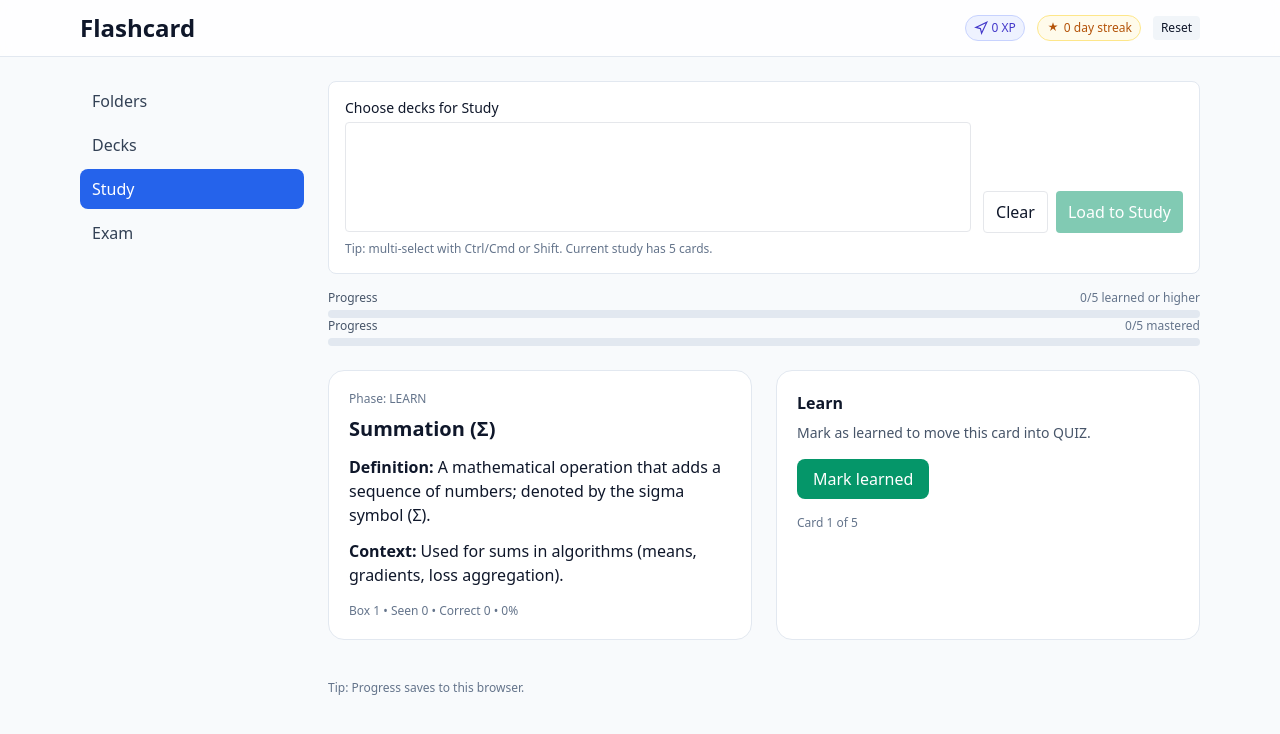
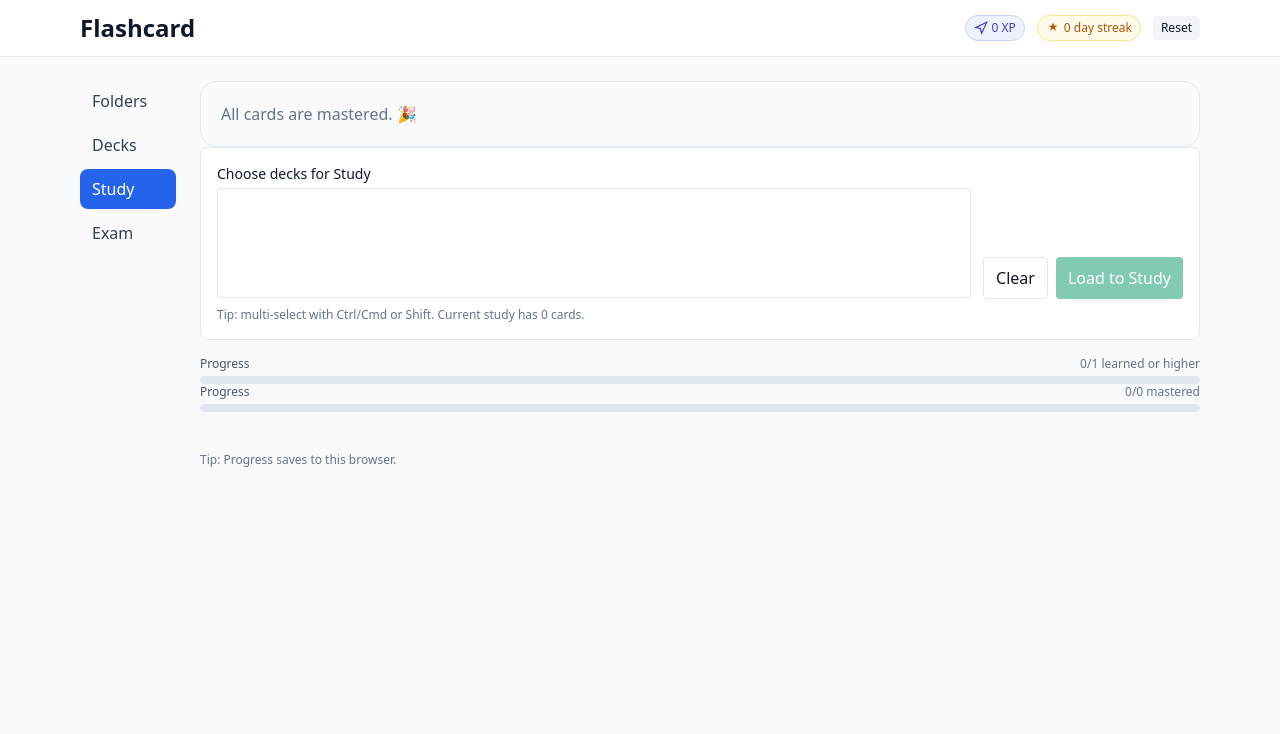
Before and after one commit to hungdoan160796/Flashcard, a React (Vite) app: page / in a window 1280 px wide. Shown: the top 734 px of the page. Built offline with nearby package versions, Linux system fonts and the light colour scheme.

Commit message:
working well

```diff
--- a/src/App.jsx
+++ b/src/App.jsx
@@ -19,20 +19,15 @@ import useStudyRuntime from "./hooks/useStudyRuntime";
 // Study dashboard
 import StudyDashboard from "./features/study/StudyDashboard";
 
-function ensureUnfiledFolder(mutRepo) {
-  const existing = Object.values(mutRepo.folders || {}).find(
-    f => (f.name || "").toLowerCase() === "unfiled"
-  );
-  if (existing) return existing.id;
-  const id = "unfiled";
-  mutRepo.folders = mutRepo.folders || {};
-  mutRepo.folders[id] = { id, name: "Unfiled" };
-  return id;
-}
-
 
 export default function App() {
-  const [dash, setDash] = React.useState(Dashboard.STUDY);
+
+ const [dash, setDash] = React.useState(() =>
+   localStorage.getItem("dash_last_v1") || Dashboard.STUDY
+ );
+ React.useEffect(() => {
+   localStorage.setItem("dash_last_v1", dash);
+ }, [dash]);
 
   // Repo (folders/decks) + CRUD
   const {
--- a/src/components/Sidebar.jsx
+++ b/src/components/Sidebar.jsx
@@ -4,7 +4,7 @@ import { Dashboard } from "../constants/dashboards";
 
 export default function Sidebar({ value, onChange }) {
   return (
-    <aside className="w-56 shrink-0">
+    <aside className="w-24 shrink-0">
       <nav className="space-y-1">
         <NavItem label="Folders" active={value === Dashboard.FOLDERS} onClick={() => onChange(Dashboard.FOLDERS)} />
         <NavItem label="Decks"   active={value === Dashboard.DECKS}   onClick={() => onChange(Dashboard.DECKS)} />
--- a/src/features/study/StudyDashboard.jsx
+++ b/src/features/study/StudyDashboard.jsx
@@ -10,6 +10,9 @@ export default function StudyDashboard({
 }) {
   return (
     <>
+      <section>
+        <StudyView deck={deck} onStartNextGroup={() => {}} onLearn={onLearn} onQuiz={onQuiz} onMaster={onMaster} />
+      </section>
       <StudySelector
         repo={repo}
         activeIds={activeIds}
@@ -24,9 +27,6 @@ export default function StudyDashboard({
         masteredText={masteredText}
         earnedBadges={badges}
       />
-      <section>
-        <StudyView deck={deck} onStartNextGroup={() => {}} onLearn={onLearn} onQuiz={onQuiz} onMaster={onMaster} />
-      </section>
     </>
   );
 }
--- a/src/features/study/utils.js
+++ b/src/features/study/utils.js
@@ -3,17 +3,46 @@ export function getDeckArray(repo) {
   return Array.isArray(decks) ? decks : Object.values(decks);
 }
 
-export function toStudyCardsFromRepoDecks(selectedDecks, now = Date.now()) {
+// Accepts EITHER:
+//   toStudyCardsFromRepoDecks(selectedDecksArray, now?)
+// OR
+//   toStudyCardsFromRepoDecks(repoObject, deckIdArray, now?)
+export function toStudyCardsFromRepoDecks(arg1, arg2, arg3) {
+  let selectedDecks = [];
+  let now = Date.now();
+
+  // Form 1: (arrayOfDecks, now?)
+  if (Array.isArray(arg1) && (!arg2 || typeof arg2 === "number")) {
+    selectedDecks = arg1;
+    if (typeof arg2 === "number") now = arg2;
+  }
+  // Form 2: (repoObject, deckIdArray, now?)
+  else if (arg1 && typeof arg1 === "object" && (Array.isArray(arg2) || arg2 == null)) {
+    const repo = arg1;
+    const ids = new Set(Array.isArray(arg2) ? arg2 : []);
+    const allDecks = getDeckArray(repo);
+    selectedDecks = ids.size ? allDecks.filter(d => ids.has(d.id)) : allDecks;
+    if (typeof arg3 === "number") now = arg3;
+  }
+  // Fallback: nothing valid
+  else {
+    selectedDecks = [];
+  }
+
   const cards = [];
   for (const d of selectedDecks) {
-    for (const c of d.cards || []) {
+    for (const c of (d?.cards || [])) {
       cards.push({
         id: crypto.randomUUID(),
         term: c.term ?? "",
-        title: c.term ?? c.title ?? "",       // <- add title for StudyView
+        title: c.term ?? c.title ?? "",        // StudyView expects .title
         definition: c.definition ?? "",
-        context: c.use ?? c.context ?? "",    // <- add context for StudyView
-        box: 1, learnedBox: 0, seen: 0, correct: 0, nextDue: now,
+        context: c.use ?? c.context ?? "",     // StudyView expects .context
+        box: 1,
+        learnedBox: 0,
+        seen: 0,
+        correct: 0,
+        nextDue: now,
       });
     }
   }
--- a/src/hooks/useStudyRuntime.js
+++ b/src/hooks/useStudyRuntime.js
@@ -9,15 +9,13 @@ export default function useStudyRuntime() {
   const [state, setState] = React.useState(() => {
     const existing = loadState();
     if (existing) {
-      const migratedDeck = existing.deck.map(c => ({ ...c, learnedBox: c.learnedBox ?? 0 }));
+      const migratedDeck = (existing.deck || []).map(c => ({ ...c, learnedBox: c.learnedBox ?? 0 }));
       const s = { ...existing, deck: migratedDeck, ...maybeUpdateStreakFields(existing) };
-      saveState(s);
+      saveState(s);               // write back the migrated shape
       return s;
     }
-    const deck = BASE_CONCEPTS.map(c => ({
-      ...c, box: 1, nextDue: Date.now(), seen: 0, correct: 0, learnedBox: 0,
-    }));
-    const s = { deck, xp: 0, streak: 0, lastActiveDate: todayStr(), badges: [] };
+    // first-time: empty deck; will be filled when you click "Load to Study"
+    const s = { deck: [], xp: 0, streak: 0, lastActiveDate: todayStr(), badges: [] };
     saveState(s);
     return s;
   });
@@ -48,44 +46,56 @@ export default function useStudyRuntime() {
   }, [state.deck]);
 
   // public handlers for StudyView
-  const onLearn = (id) => setState(s => {
-    const deck = s.deck.map(c => c.id === id
+  const onLearn = (id) => {
+    setState(s => {
+      const deck = s.deck.map(c =>
+        c.id === id
           ? { ...c, learnedBox: Math.max(1, c.learnedBox ?? 0), box: 2, seen: c.seen + 1, nextDue: Date.now() + DAY }
           : c
       );
       return { ...s, deck, xp: s.xp + 2 };
     });
+  };
 
-  const onQuiz = (id, correct) => setState(s => {
+
+  const onQuiz = (id, correct) => {
+    setState(s => {
       const deck = s.deck.map(c => {
         if (c.id !== id) return c;
         return correct
           ? { ...c, box: 3, seen: c.seen + 1, correct: c.correct + 1 }
-        : { ...c, box: 1, learnedBox: 0, seen: c.seen + 1 };
+          : { ...c, box: 1, learnedBox: 0, seen: c.seen + 1 }; // deferred demotion behavior
       });
       return { ...s, deck };
     });
+  };
 
-  const onMaster = (id, correct) => setState(s => {
-    const deck = s.deck.map(c => c.id === id
-      ? { ...c, seen: c.seen + 1, correct: c.correct + (correct ? 1 : 0), mastered: correct ? true : c.mastered || false, box: correct ? c.box : 2 }
+  const onMaster = (id, correct) => {
+    setState(s => {
+      const deck = s.deck.map(c =>
+        c.id === id
+          ? {
+            ...c,
+            seen: c.seen + 1,
+            correct: c.correct + (correct ? 1 : 0),
+            mastered: correct ? true : c.mastered || false,
+            box: correct ? c.box : 2, // deferred demotion
+          }
           : c
       );
       return { ...s, deck, xp: s.xp + (correct ? 8 : 2) };
     });
+  };
 
-  function resetAll() {
-    const deck = BASE_CONCEPTS.map(c => ({
-      ...c, box: 1, nextDue: Date.now(), seen: 0, correct: 0, learnedBox: 0,
-    }));
-    setState({ deck, xp: 0, streak: 0, lastActiveDate: todayStr(), badges: [] });
-  }
+  const resetAll = () => {
+    const s = { deck: [], xp: 0, streak: 0, lastActiveDate: todayStr(), badges: [] };
+    setState(s); // persisted by effect
+  };
 
-  function loadRepoDecksIntoStudy(repo, activeDeckIds) {
-    const chosen = getDeckArray(repo).filter(d => activeDeckIds.includes(d.id));
-    const studyCards = toStudyCardsFromRepoDecks(chosen);
+  const loadRepoDecksIntoStudy = (repo, deckIds) => {
+    const studyCards = toStudyCardsFromRepoDecks(repo, deckIds); // your helper
     setState(s => ({ ...s, deck: studyCards, lastActiveDate: todayStr() }));
-  }
+  };
 
   return {
     state,
--- a/src/views/Exams.jsx
+++ b/src/views/Exams.jsx
@@ -1,77 +1,147 @@
+// src/views/Exams.jsx
 import React from "react";
 
-/** Exams dashboard (scaffold)
- *  - Lets user choose folder(s) or deck(s) to take an exam
- *  - We’ll wire selection + start later
+/**
+ * Exams dashboard (stub)
+ * - Accepts folders/decks as either arrays or map-objects ({id: obj})
+ * - Multi-select folders and/or decks
+ * - "Start exam" disabled until a selection exists
+ *
+ * Props:
+ *  - folders: Folder[] | {[id]: Folder}
+ *  - decks:   Deck[]   | {[id]: Deck}
+ *  - onStartExam: (folderIds: string[], deckIds: string[]) => void
  */
 export default function ExamsView({
   folders = [],
   decks = [],
-  onStartExam, // (selectedFolderIds, selectedDeckIds) => void
+  onStartExam,
 }) {
+  const foldersArr = React.useMemo(
+    () => (Array.isArray(folders) ? folders : Object.values(folders || {})),
+    [folders]
+  );
+  const decksArr = React.useMemo(
+    () => (Array.isArray(decks) ? decks : Object.values(decks || {})),
+    [decks]
+  );
+
+  // Precompute counts for nice labels
+  const decksByFolder = React.useMemo(() => {
+    const map = {};
+    for (const d of decksArr) {
+      const fid = d.folderId || "";
+      if (!map[fid]) map[fid] = { deckCount: 0, cardCount: 0 };
+      map[fid].deckCount += 1;
+      map[fid].cardCount += (d.cards?.length ?? 0);
+    }
+    return map; // key: folderId ("" means Unfiled)
+  }, [decksArr]);
+
+  const deckCardCount = (deckId) => {
+    const d = decksArr.find((x) => x.id === deckId);
+    return d ? (d.cards?.length ?? 0) : 0;
+  };
+
   const [folderSel, setFolderSel] = React.useState(new Set());
   const [deckSel, setDeckSel] = React.useState(new Set());
 
-  const toggle = (set, id) =>
-    set((prev) => {
+  const toggle = (setter, id) =>
+    setter((prev) => {
       const n = new Set(prev);
       n.has(id) ? n.delete(id) : n.add(id);
       return n;
     });
 
+  const clearAll = () => {
+    setFolderSel(new Set());
+    setDeckSel(new Set());
+  };
+
+  const canStart = folderSel.size > 0 || deckSel.size > 0;
+
   return (
     <div className="space-y-6">
+      <div className="flex items-center justify-between">
         <h2 className="text-xl font-semibold">Exam</h2>
+        <div className="flex gap-2">
+          <button
+            className="px-3 py-1.5 rounded border"
+            onClick={clearAll}
+          >
+            Clear
+          </button>
+          <button
+            className="px-3 py-1.5 rounded bg-slate-900 text-white disabled:opacity-50"
+            disabled={!canStart}
+            onClick={() =>
+              onStartExam?.(Array.from(folderSel), Array.from(deckSel))
+            }
+          >
+            Start exam
+          </button>
+        </div>
+      </div>
 
+      {/* Folders */}
       <section className="rounded-xl border border-slate-200 bg-white p-4">
         <div className="font-medium mb-2">Folders</div>
-        {folders.length === 0 ? (
+        {foldersArr.length === 0 ? (
           <div className="text-sm text-slate-500">No folders.</div>
         ) : (
           <ul className="grid gap-2 md:grid-cols-2">
-            {folders.map((f) => (
-              <li key={f.id} className="flex items-center gap-2">
+            {foldersArr.map((f) => {
+              const stats = decksByFolder[f.id] || { deckCount: 0, cardCount: 0 };
+              return (
+                <li key={f.id} className="flex items-center justify-between rounded border px-3 py-2">
+                  <label className="flex items-center gap-2">
                     <input
                       type="checkbox"
                       checked={folderSel.has(f.id)}
                       onChange={() => toggle(setFolderSel, f.id)}
                     />
-                <span>{f.name}</span>
+                    <span className="font-medium">{f.name}</span>
+                  </label>
+                  <span className="text-xs text-slate-500">
+                    {stats.deckCount} decks • {stats.cardCount} cards
+                  </span>
+                </li>
+              );
+            })}
+          </ul>
+        )}
+      </section>
+
+      {/* Decks */}
+      <section className="rounded-xl border border-slate-200 bg-white p-4">
+        <div className="font-medium mb-2">Decks</div>
+        {decksArr.length === 0 ? (
+          <div className="text-sm text-slate-500">No decks.</div>
+        ) : (
+          <ul className="grid gap-2 md:grid-cols-2">
+            {decksArr.map((d) => (
+              <li key={d.id} className="flex items-center justify-between rounded border px-3 py-2">
+                <label className="flex items-center gap-2">
+                  <input
+                    type="checkbox"
+                    checked={deckSel.has(d.id)}
+                    onChange={() => toggle(setDeckSel, d.id)}
+                  />
+                  <span className="font-medium">{d.name}</span>
+                </label>
+                <span className="text-xs text-slate-500">
+                  {d.cards?.length ?? 0} cards
+                </span>
               </li>
             ))}
           </ul>
         )}
       </section>
 
-      <section className="rounded-xl border border-slate-200 bg-white p-4">
-        <div className="font-medium mb-2">Decks</div>
-        {decks.length === 0 ? (
-          <div className="text-sm text-slate-500">No decks.</div>
-        ) : (
-          <ul className="grid gap-2 md:grid-cols-2">
-            {decks.map((d) => (
-              <li key={d.id} className="flex items-center gap-2">
-                <input
-                  type="checkbox"
-                  checked={deckSel.has(d.id)}
-                  onChange={() => toggle(setDeckSel, d.id)}
-                />
-                <span>{d.name}</span>
-              </li>
-            ))}
-          </ul>
-        )}
-      </section>
-
-      <div>
-        <button
-          className="px-4 py-2 rounded-lg bg-slate-900 text-white disabled:opacity-50"
-          onClick={() => onStartExam?.(Array.from(folderSel), Array.from(deckSel))}
-          disabled={folderSel.size === 0 && deckSel.size === 0}
-        >
-          Start exam
-        </button>
-      </div>
+      {/* Tiny hint */}
+      <p className="text-xs text-slate-500">
+        Tip: you can select both folders and individual decks. “Start exam” stays disabled until you select at least one.
+      </p>
     </div>
   );
 }
--- a/src/views/LearnView.jsx
+++ b/src/views/LearnView.jsx
@@ -1,18 +1,73 @@
 import React from "react";
 import { isMastered, masteryProgress } from "../utils/leitner.js";
+function deckSignature(deck) {
+  // Using ids ensures a new signature when you load a new selection
+  // (since you generate new ids when loading from repo)
+  return deck.length + ":" + deck.map(c => c.id).join(",");
+}
+
+function pickGroup(deck, { exclude = new Set(), size = 5 } = {}) {
+  // Priority buckets (excluding already in a previous group and already mastered)
+  const A = deck.filter(c =>
+    !exclude.has(c.id) && c.box === 1 && ((c.learnedBox ?? 0) < 1) && !isMastered(c)
+  );
+  const B = deck.filter(c =>
+    !exclude.has(c.id) && c.box === 2 && !isMastered(c)
+  );
+  const C = deck.filter(c =>
+    !exclude.has(c.id) && c.box === 3 && !isMastered(c)
+  );
+
+  // Stable sort (by id) for predictability
+  const byId = (a, b) => String(a.id).localeCompare(String(b.id));
+
+  const out = [];
+  for (const bucket of [A.sort(byId), B.sort(byId), C.sort(byId)]) {
+    for (const c of bucket) {
+      if (out.length >= size) break;
+      out.push(c);
+    }
+    if (out.length >= size) break;
+  }
+  return out; // can be < size if not enough unmastered cards exist
+}
+
 
 const PHASE = { LEARN: "learn", QUIZ: "quiz", MASTER: "master", DONE: "done" };
 
 export default function StudyView({ deck = [], onLearn, onQuiz, onMaster, onStartNextGroup }) {
+  const deckSig = React.useMemo(() => deckSignature(deck), [deck]);
   // ---------- Build/hold a concept group (first 5 from Box 1 that still need learn) ----------
-  const [groupIds, setGroupIds] = React.useState(() => {
-    const box1 = deck
-      .filter(c => c.box === 1 && ((c.learnedBox ?? 0) < 1) && !isMastered(c))
-      .sort((a, b) => String(a.id).localeCompare(String(b.id)))
-      .slice(0, 5)
-      .map(c => c.id);
-    return new Set(box1);
+  const [groupIds, setGroupIds] = React.useState(() => {// initial pick: prefer Box1 then top-up from 2→3 (if you already have pickGroup)
+    const picked = (typeof pickGroup === "function"
+      ? pickGroup(deck, { size: 5 })
+      : deck
+        .filter(c => c.box === 1 && ((c.learnedBox ?? 0) < 1) && !isMastered(c))
+        .sort((a, b) => String(a.id).localeCompare(String(b.id)))
+        .slice(0, 5)
+    ).map(c => c.id);
+    return new Set(picked);
   });
+
+    // When the loaded study deck changes, reset group & per-run counters
+  React.useEffect(() => {
+    // rebuild the starting group for the new deck
+    const picked = (typeof pickGroup === "function"
+      ? pickGroup(deck, { size: 5 })
+      : deck
+          .filter(c => c.box === 1 && ((c.learnedBox ?? 0) < 1) && !isMastered(c))
+          .sort((a, b) => String(a.id).localeCompare(String(b.id)))
+          .slice(0, 5)
+    ).map(c => c.id);
+    setGroupIds(new Set(picked));
+
+    // reset all per-run helpers and stable counters
+    startTotalsRef.current = { learn: 0, quiz: 0, master: 0 };
+    setQuizRunIds([]); setQuizProcessed(new Set()); setQuizForgotIds(new Set()); setQuizReveal(false);
+    setMasterRunIds([]); setMasterProcessed(new Set()); setMasterPendingDemote(new Set()); setMasterFeedback(null);
+    setI(0);
+  // eslint-disable-next-line react-hooks/exhaustive-deps
+  }, [deckSig]); // ← fires when you load a different selection
   const group = React.useMemo(() => deck.filter(c => groupIds.has(c.id)), [deck, groupIds]);
 
   // ---------- Phase queues (live) ----------
@@ -116,7 +171,7 @@ export default function StudyView({ deck = [], onLearn, onQuiz, onMaster, onStar
       startTotalsRef.current.learn = learnQ.length || startTotalsRef.current.learn;
     if (phase === PHASE.DONE)
       startTotalsRef.current = { learn: 0, quiz: 0, master: 0 };
-  }, [phase, learnQ.length]);
+  }, [phase, learnQ.length, deckSig]);
 
   // per-phase totals & “Card X of Y”
   const startTotal =
@@ -246,12 +301,23 @@ export default function StudyView({ deck = [], onLearn, onQuiz, onMaster, onStar
 
   // ---------- Empty / done states ----------
   if (group.length === 0) {
+    const anyUnmastered = deck.some(c => !isMastered(c));
+    if (anyUnmastered) {
+      // There are unmastered cards but not enough to form 5 under the strict rules → pick whatever is left
+      const picked = pickGroup(deck, { size: 5 }).map(c => c.id);
+      if (picked.length > 0) {
+        setGroupIds(new Set(picked));
+        return null; // let render continue next tick with the new group
+      }
+    }
+    // Truly nothing left to learn
     return (
       <div className="rounded-2xl border border-slate-200 p-5 text-slate-500">
-        No Box-1 cards available to form a group. Add more concepts or reset progress.
+        All cards are mastered. 🎉
       </div>
     );
   }
+
 
   if (phase === PHASE.DONE) {
     return (
@@ -264,13 +330,18 @@ export default function StudyView({ deck = [], onLearn, onQuiz, onMaster, onStar
           className="px-4 py-2 rounded-lg bg-emerald-600 hover:bg-emerald-700 text-white"
           onClick={() => {
             onStartNextGroup?.();
-            const next = deck
-              .filter(c => c.box === 1 && ((c.learnedBox ?? 0) < 1) && !isMastered(c))
-              .filter(c => !groupIds.has(c.id))
-              .sort((a, b) => String(a.id).localeCompare(String(b.id)))
-              .slice(0, 5)
-              .map(c => c.id);
-            setGroupIds(new Set(next));
+            const next = pickGroup(
+              deck.filter(c => !groupIds.has(c.id)), // avoid immediately repeating the same cards
+              { size: 5 }
+            ).map(c => c.id);
+
+            // If there are still some unmastered cards but fewer than 5, we accept the smaller group.
+            if (next.length > 0) {
+              setGroupIds(new Set(next));
+            } else {
+              // Nothing left except mastered → surface the “All mastered” UI on next render
+              setGroupIds(new Set());
+            }
           }}
         >
           Start next group
@@ -292,7 +363,7 @@ export default function StudyView({ deck = [], onLearn, onQuiz, onMaster, onStar
   const showMasterWrongBanner = (phase === PHASE.MASTER && masterFeedback && masterFeedback.cardId === card.id);
 
   return (
-    <div className="grid grid-cols-1 md:grid-cols-2 gap-6">
+    <div className="grid grid-rows-1 gap-6">
       {/* Left: active card with emerald fill */}
       <section className="relative overflow-hidden rounded-2xl border border-slate-200 bg-white p-5" style={{ height: "fit-content" }}>
         <div className="pointer-events-none absolute inset-x-0 bottom-0 bg-emerald-50" style={{ height: `${Math.round(p * 100)}%` }} />
@@ -336,7 +407,7 @@ export default function StudyView({ deck = [], onLearn, onQuiz, onMaster, onStar
       </section>
 
       {/* Right: phase panel */}
-      <aside className="rounded-2xl border border-slate-200 bg-white p-5">
+      <aside className="rounded-2xl border border-slate-200 bg-white p-5 h-fit">
         {phase === PHASE.LEARN && (
           <>
             <h4 className="font-semibold mb-2">Learn</h4>
@@ -380,11 +451,11 @@ export default function StudyView({ deck = [], onLearn, onQuiz, onMaster, onStar
 
               return (
                 <>
-                  <ul className="space-y-2 mb-4">
+                  <ul className="mb-4 grid grid-cols-2 gap-6">
                     {displayOptions.map((opt) => {
                       const isPicked = picked.has(opt.key);
                       const isCorrect = displayCorrectKs.has(opt.key);
-                      const base = "w-full text-left rounded-lg border px-3 py-2 transition";
+                      const base = "w-full h-full text-left rounded-lg border px-3 py-2 transition";
                       const cls =
                         showFeedback && isPicked && !isCorrect
                           ? `${base} bg-red-50 border-red-300 text-red-800`
```
Also changed, not shown: src/components/RepoIO.jsx (added, +100 -0 lines). Lines whose indentation alone changed are shown as unchanged.
